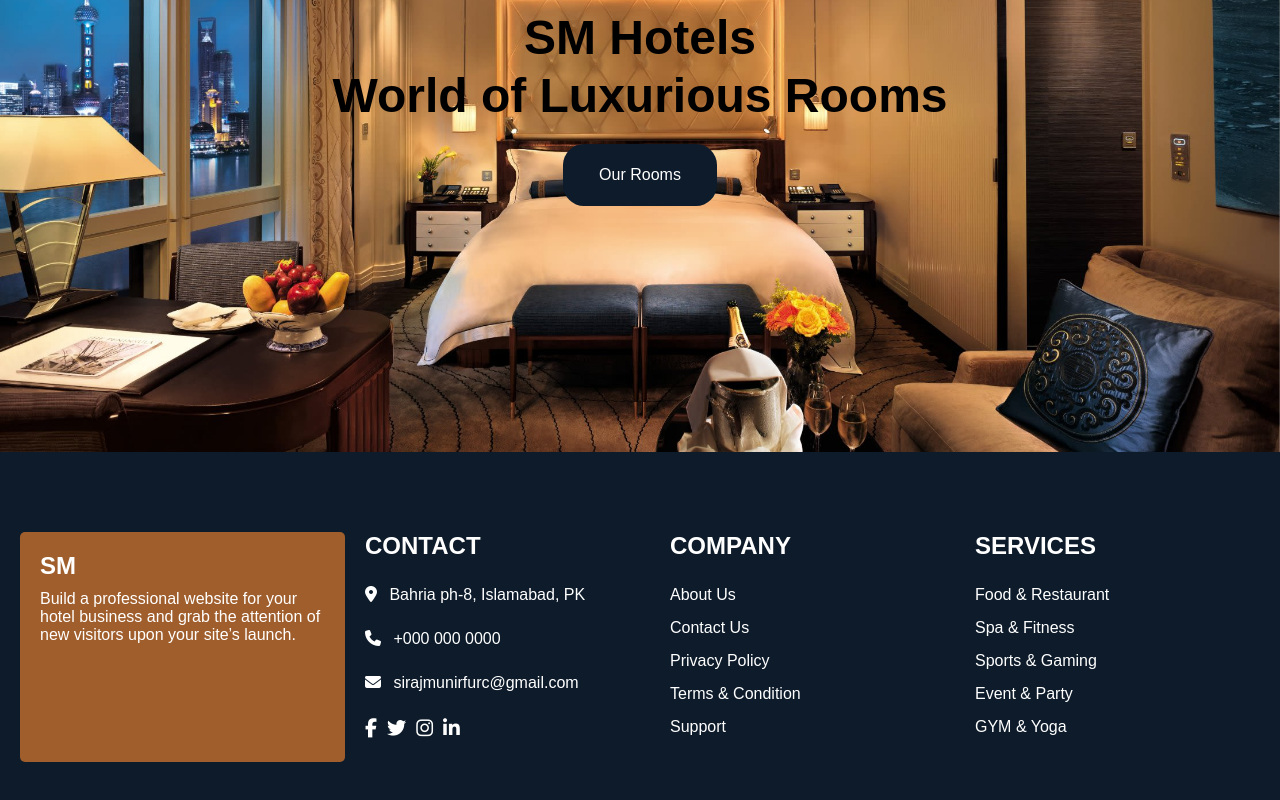
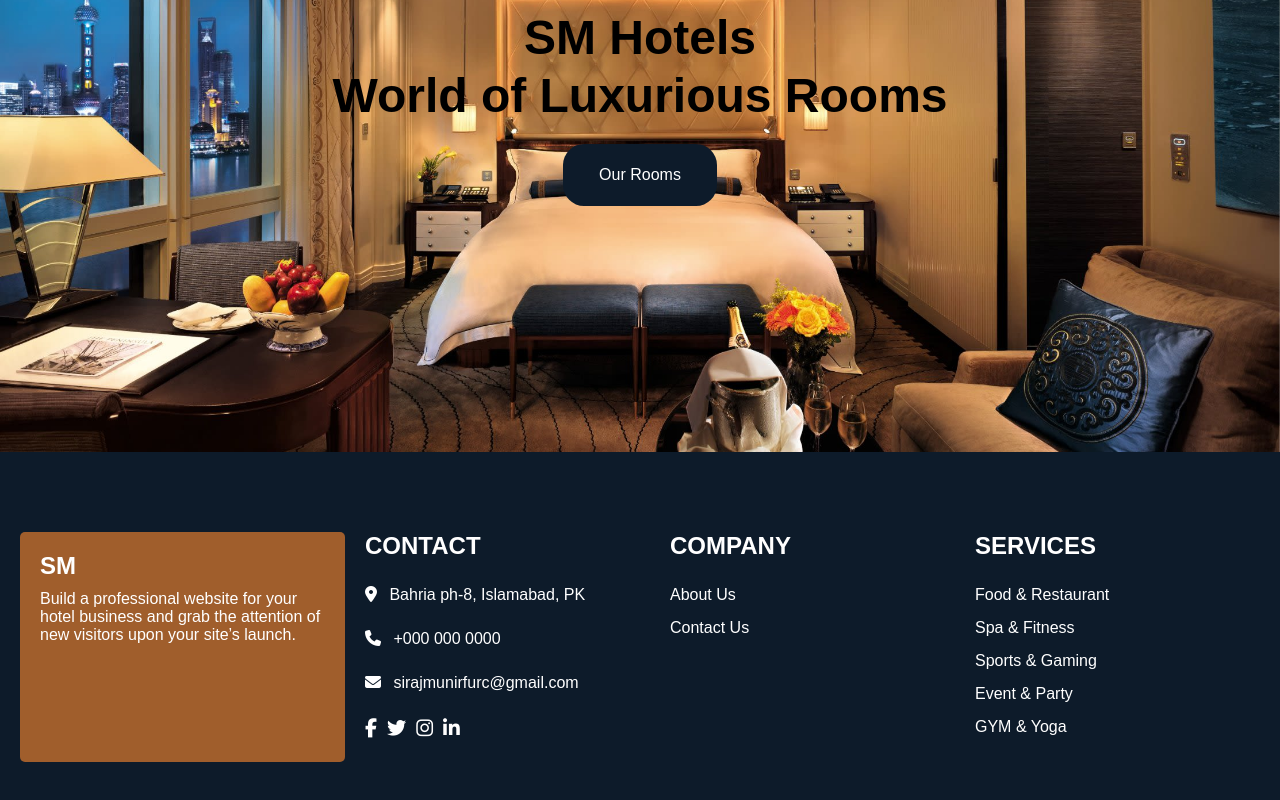
Before and after one commit to SirajMunir10/SMaap, a React (Vite) app in the folder SMaap/: page / in a window 1280 px wide. Shown: the part 342-1142 px from the top of the page. Built offline with nearby package versions, Linux system fonts and the light colour scheme.

Commit message:
Updated jsx

```diff
--- a/SMaap/src/components/Footer.jsx
+++ b/SMaap/src/components/Footer.jsx
@@ -52,15 +52,6 @@ const Footer = () => {
             <li>
               <Link to="/ContactUs">Contact Us</Link>
             </li>
-            <li>
-              <Link href="#">Privacy Policy</Link>
-            </li>
-            <li>
-              <Link href="#">Terms & Condition</Link>
-            </li>
-            <li>
-              <Link href="#">Support</Link>
-            </li>
           </ul>
         </div>
         <div className="footer-section services">
```
